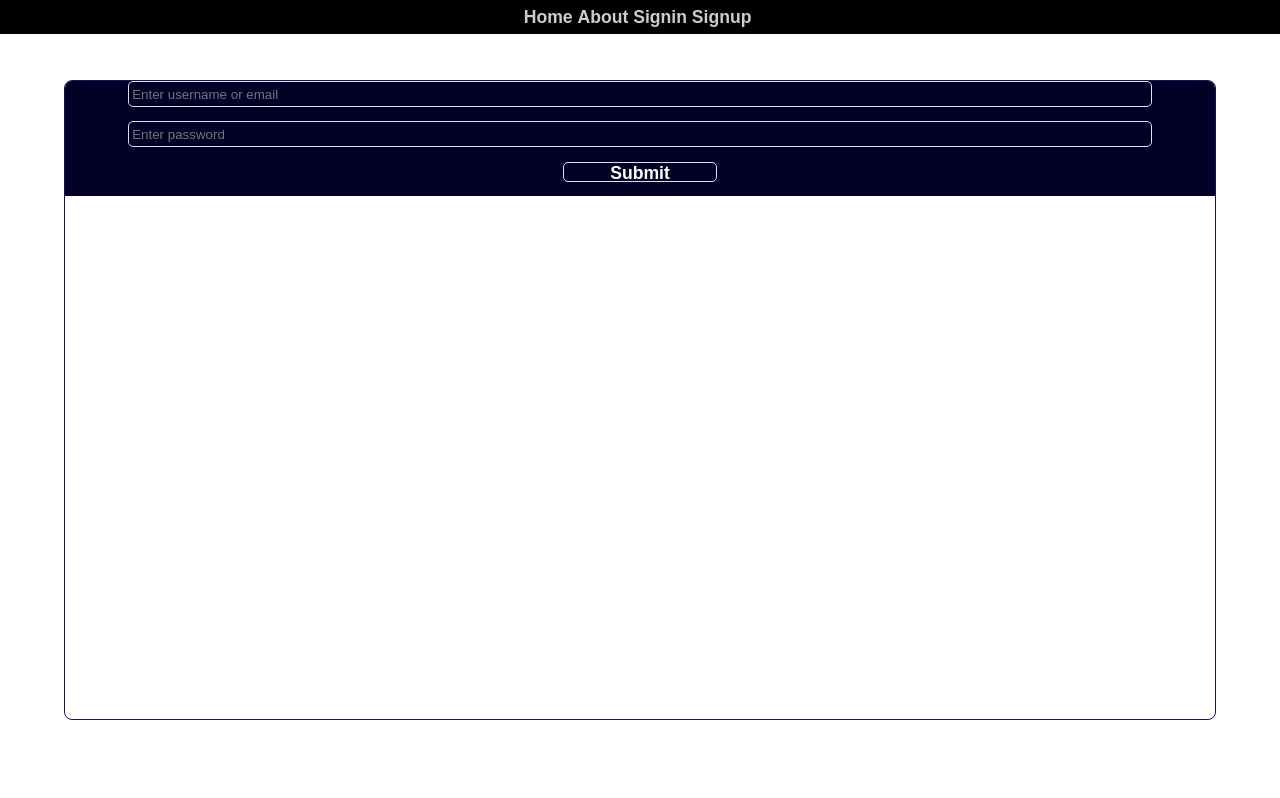
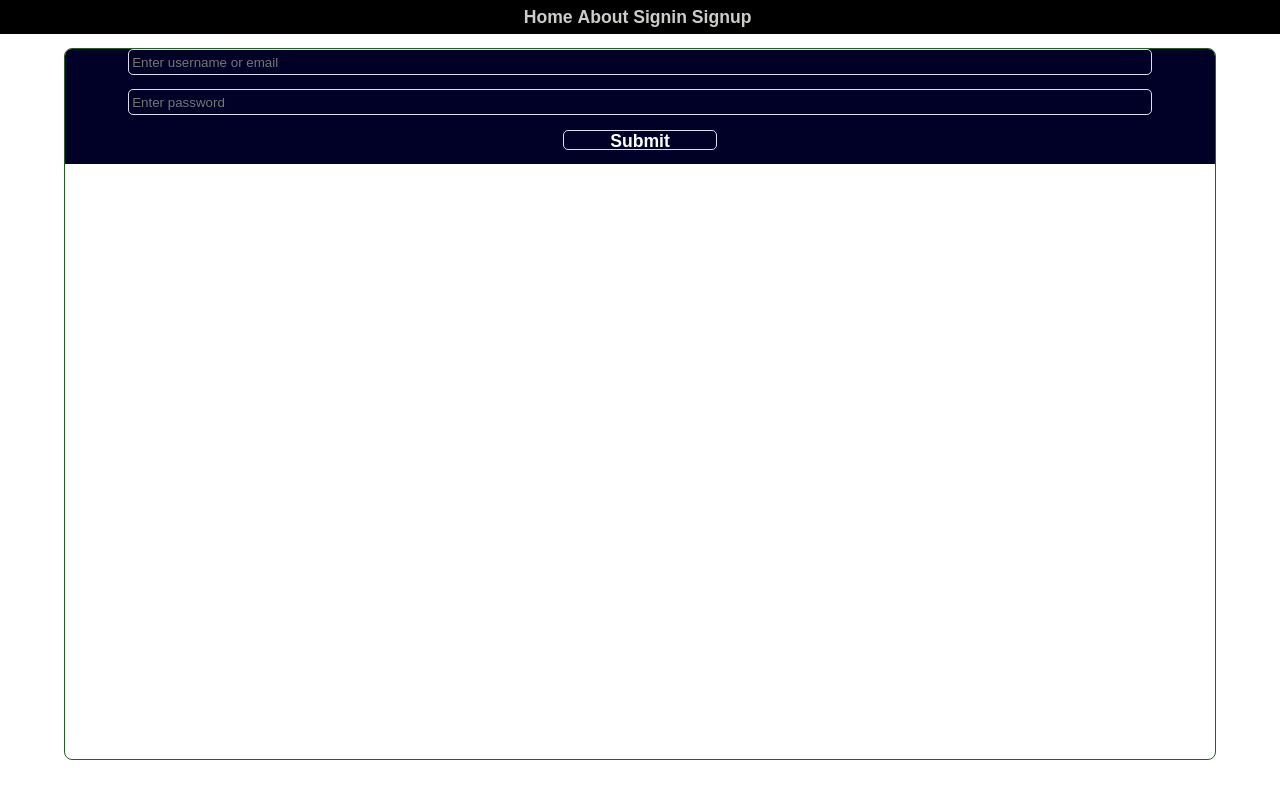
Before and after one commit to quobod/RBR, a React (Create React App) app in the folder client/: page /signin in a window 1280 px wide. Built offline with nearby package versions, Linux system fonts and the light colour scheme.

Commit message:
Modified journal detail style

```diff
--- a/client/src/App.css
+++ b/client/src/App.css
@@ -184,7 +184,7 @@
 
 .panel .journal-body {
   grid-area: journal-body;
-  margin: 0;
+  margin: 1.4rem 0;
   padding: 0;
   text-align: left;
 }
--- a/client/src/components/views/Journals.js
+++ b/client/src/components/views/Journals.js
@@ -12,7 +12,7 @@ class Journals extends React.Component {
     render() {
         return (
             <div className="content">
-                <ul>
+                <ul className="sub-menu">
                     <Link to="/addjournal" className="link">Add</Link>
                 </ul>
                 <Consumer>
@@ -23,7 +23,7 @@ class Journals extends React.Component {
                         } else {
                             return (
                                 <div className="journal-list-parent">
-                                    <ul className="journal-list">
+                                    <ul className="journal-list v-scroll">
                                         {journals.map(journal => {
                                             return <JournalItem key={journal._id} journal={journal} />
                                         })}
--- a/client/src/index.css
+++ b/client/src/index.css
@@ -1,3 +1,19 @@
+/* Element layout over-flow */
+.v-scroll {
+  overflow: scroll; }
+
+::-webkit-scrollbar {
+  width: 0;
+  /* remove scrollbar space */
+  background: transparent;
+  /* optional: just make scrollbar invisible */ }
+
+::-webkit-scrollbar-thumb {
+  background: transparent; }
+
+.invisible-scrollbar::-webkit-scrollbar {
+  display: none; }
+
 * {
 	box-sizing: border-box;
 }
@@ -17,13 +33,25 @@ code {
 }
 
 .content {
-  margin: 5rem 5vw 0 5vw;
+  margin: 3rem 5vw 0 5vw;
   width: 90%;
-  height: 80vh;
-  border: solid thin rgb(20,20,93);
+  height: 89vh;
+  border: solid 1pt rgb(30,100,30);
   border-radius: 0.5rem;
   text-align: center;
   overflow: scroll;
+}
+
+.content .journal-list-parent {
+  /* border: solid 2pt rgb(20,20,93); */
+  margin: 1.9rem 0 0 0;
+  padding: 0;
+}
+
+.content .journal-list-parent .journal-list {
+  margin: 0;
+  padding: 0;
+  max-height: 81vh;
 }
 
 ul,
@@ -78,3 +106,7 @@ ul li,
 .detail {
 
 }
+
+.sub-menu {
+  position: fixed;
+}
```
